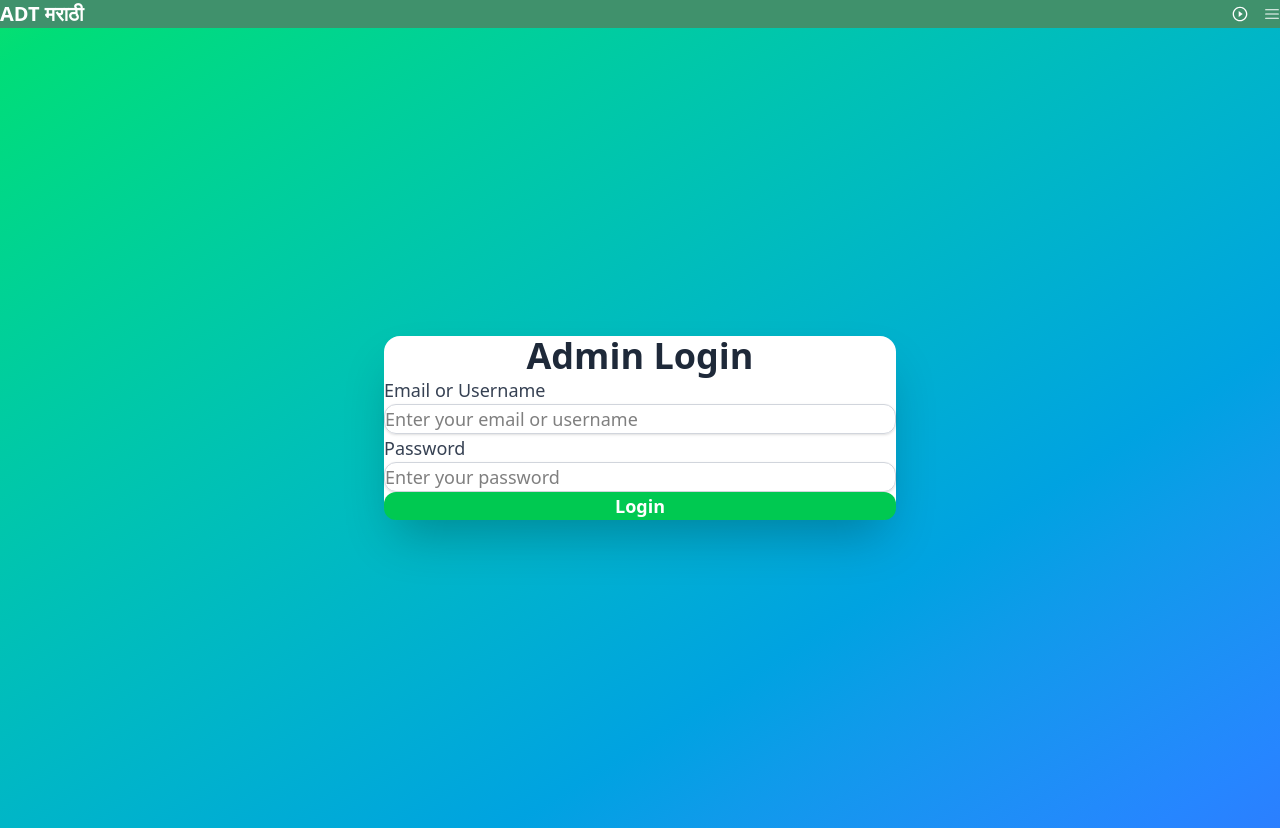
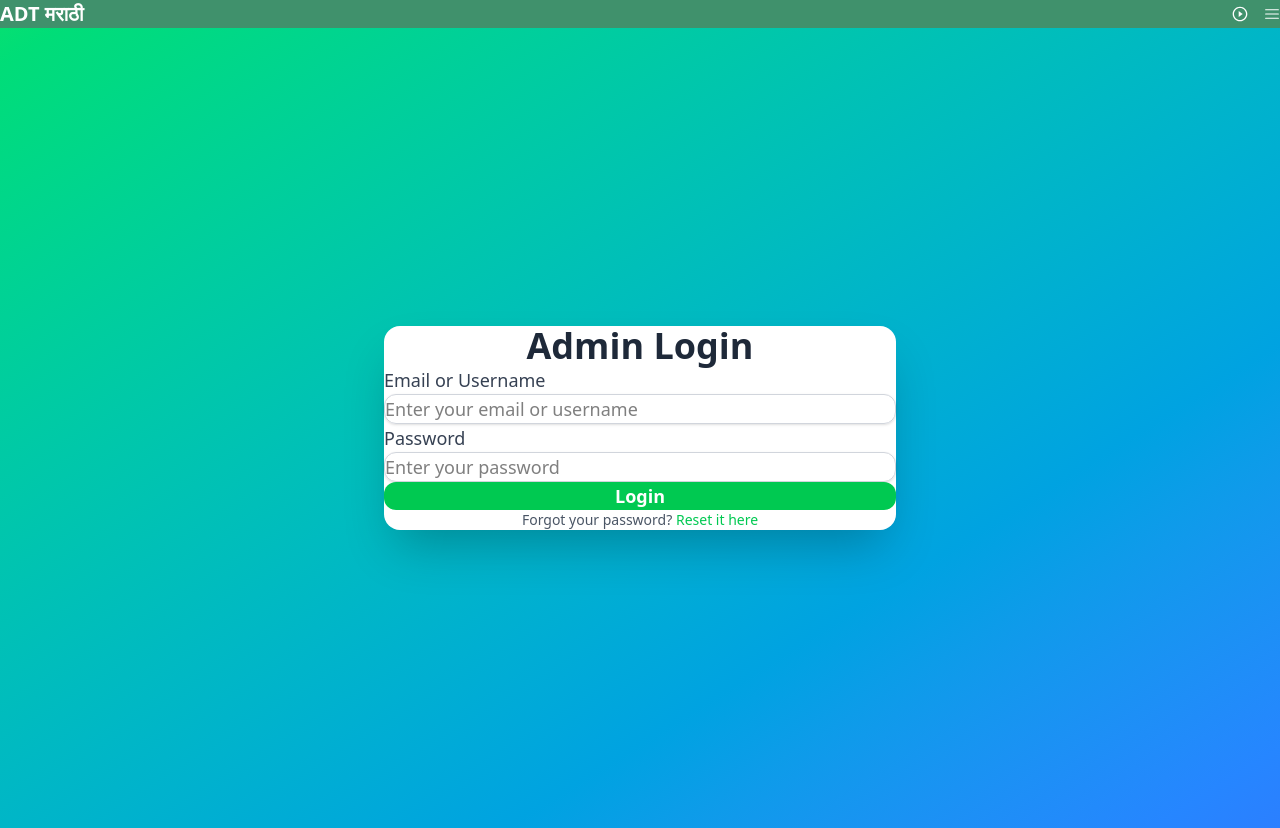
Before and after one commit to AKashT1729/ADTmarathi-frontend, a React (Vite) app: page / in a window 1280 px wide. Built offline with nearby package versions, Linux system fonts and the light colour scheme.

Commit message:
Add cursor pointer to LogIn button and include a "Forgot Password" link for improved user experience

```diff
--- a/src/pages/LogIn.jsx
+++ b/src/pages/LogIn.jsx
@@ -76,7 +76,7 @@ const LogIn = () => {
           <button
             type="submit"
             disabled={loading}
-            className={`w-full py-3 text-lg text-white font-semibold rounded-xl transition duration-200 ${
+            className={`w-full cursor-pointer py-3 text-lg text-white font-semibold rounded-xl transition duration-200 ${
               loading
                 ? "bg-green-400 cursor-not-allowed"
                 : "bg-green-500 hover:bg-green-600"
@@ -85,6 +85,14 @@ const LogIn = () => {
             {loading ? "Logging in..." : "Login"}
           </button>
         </form>
+
+        {/* Forgot Password Link */}
+        <p className="mt-4 text-center text-sm text-gray-600">
+          Forgot your password?{" "}
+          <a href="/forgot-password" className="text-green-500 hover:underline">
+            Reset it here
+          </a>
+        </p>
       </div>
     </div>
   );
```
